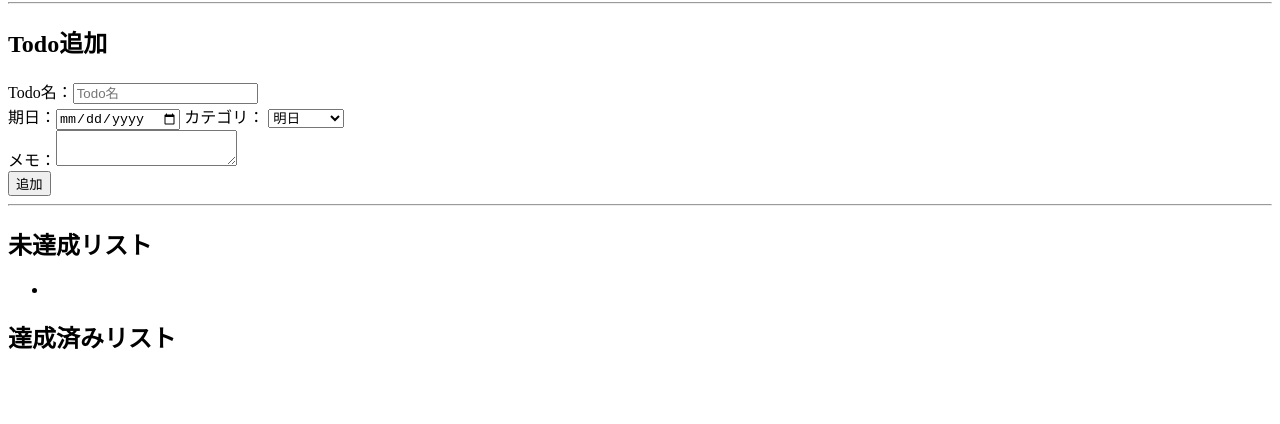
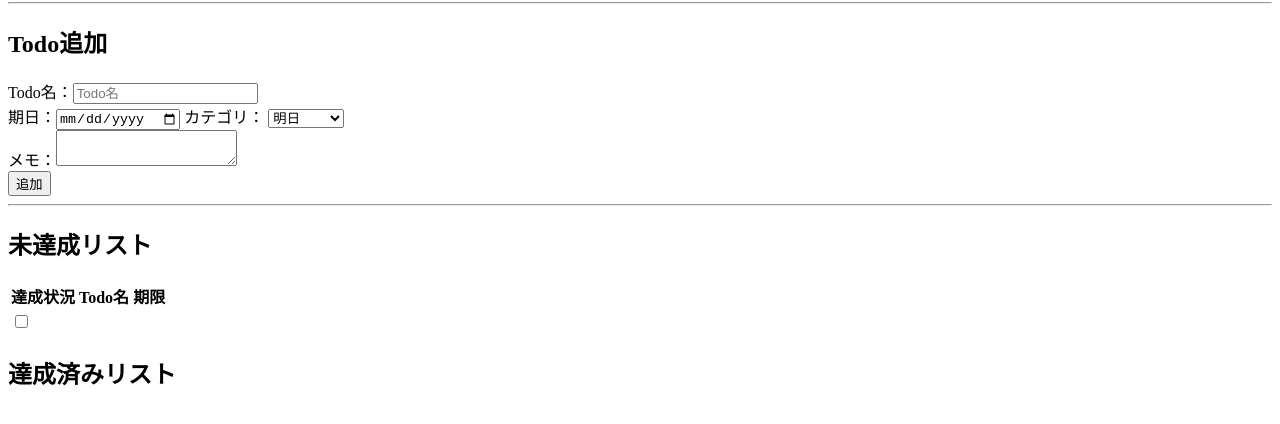
Before and after one commit to mono118/Todolist, a plain HTML site: page index.html in a window 1280 px wide. Both pictures are taken after a click on the button "追加". Shown: the part 78-502 px from the top of the page. Drawn offline with Linux system fonts and the light colour scheme.

Commit message:
リストの形式をtableに変更 / ボタンと期限をリストに追加する処理の追加
ボタンを押した時の処理は未実装

```diff
--- a/Todo.js
+++ b/Todo.js
@@ -7,10 +7,22 @@ function TodoAdd(){
     let category = document.getElementById("Todocategory").value;
     let memo = document.getElementById("Todomemo")
 
-    let list = document.createElement("li");
-    list.appendChild(document.createTextNode(name.value));
+    let row = document.createElement("tr");
+    let button = document.createElement("input");
+    button.type = "checkbox";
+    let list = []; //tableに追加する要素を記録していく
+    list.push(button);
+    list.push(document.createTextNode(name.value));
     name.value = ""; //入力ボックスの中身を空にする
-    goingList.appendChild(list);
+    list.push(document.createTextNode(date.value));
+    date.value = "";
+    for (let i = 0; i < list.length; i++) {
+        let data = document.createElement("td");
+        data.appendChild(list[i]);
+        row.appendChild(data);
+    }
+    console.log(row);
+    goingList.appendChild(row);
 }
 
 let addButton = document.getElementById("AddButton");
--- a/index.html
+++ b/index.html
@@ -23,14 +23,21 @@
     <hr>
     <div id="ongoing">
         <h2>未達成リスト</h2>
-        <ul id="ongoingList" class="taskList">
-
-        </ul>
+        <table id="ongoingList" class="taskList">
+            <thead>
+            <tr>
+                <th>達成状況</th>
+                <th>Todo名</th>
+                <th>期限</th>
+            </tg>
+        </thead>
+        </table>
     </div>
     <div id="compleated">
         <h2>達成済みリスト</h2>
-        <ul id="completedList" class="taskList">
-        </ul>
+        <table id="completedList" class="taskList">
+
+        </table>
     </div>
     <script src="Todo.js"></script>
 </body>
```
